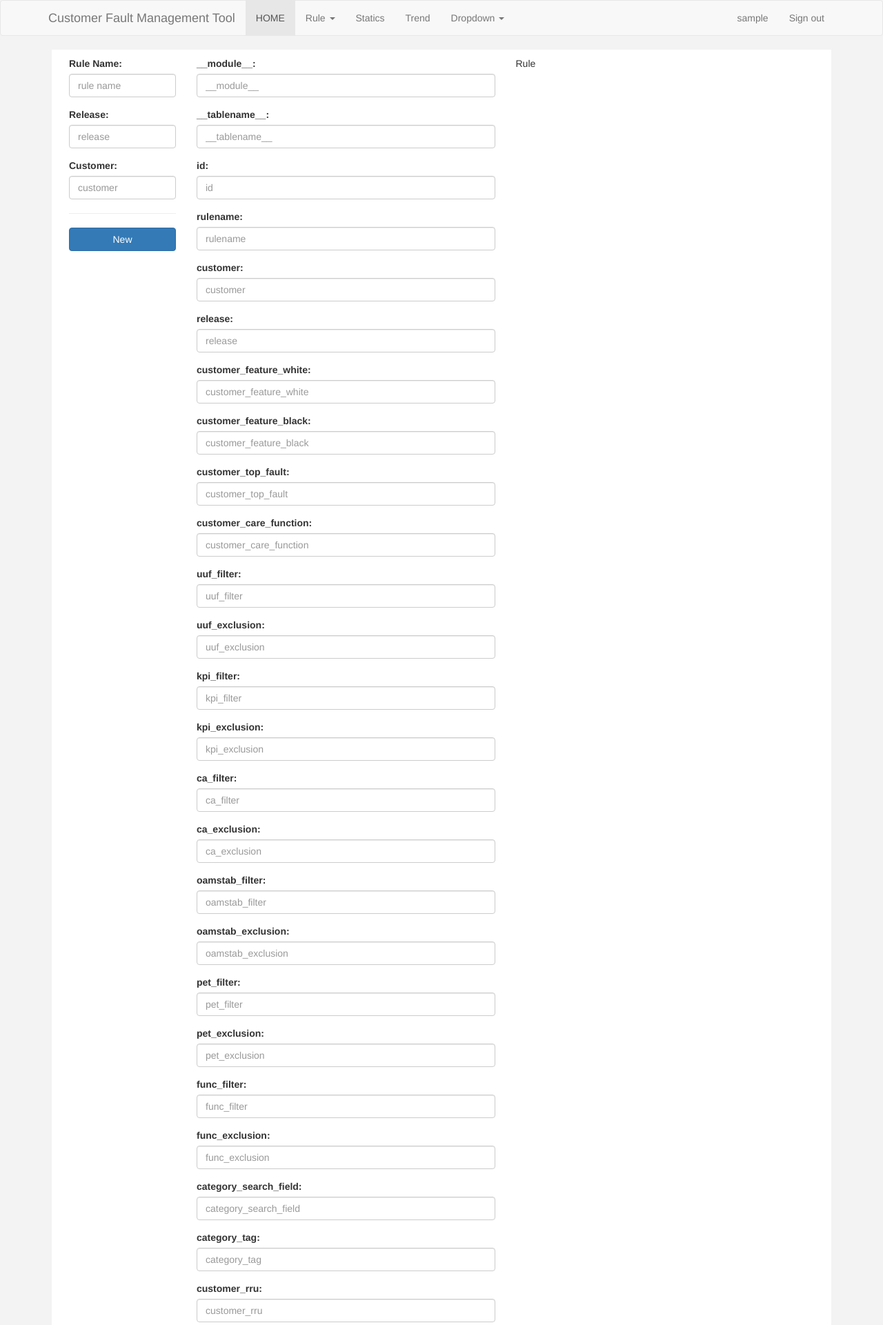
After one commit to bullton/cfmtool2, a Flask app: page /newrule/ in a window 1280 px wide. The commit adds this page. Shown: the top 1921 px of the page at 69% size. Run offline with Flask 2, Linux system fonts and the light colour scheme; the visitor is signed in with stand-in values (Sample User, id 1); data comes from the database, SQL or seed files in the repository; some libraries are stand-ins or nearby versions.

Commit message:
newrule form

```diff
--- a/firstflask.py
+++ b/firstflask.py
@@ -3,7 +3,7 @@
 from flask import Flask,render_template,url_for,request,redirect,session
 from werkzeug.utils import secure_filename
 import config
-from models import User, Source
+from models import User, Source, Rule
 from exts import db
 from decorators import login_require
 from sqlalchemy import desc
@@ -13,6 +13,9 @@
 app = Flask(__name__)
 app.config.from_object(config)
 db.init_app(app)
+
+
+rulekey = ['CustomerFeatureWhiteList','CustomerFeatureBlackList','CustomerTopFaultList','CustomerCareFunctionTag','RRUType','R4BBUType','R3BBUType','FSIHBBUType','R2BBUType','UUFFilter','UUFFilterExclusion','KPIFilter','KPIFilterExclusion','CAFilter','CAFilterExclusion','OAMStabFilter','OAMStabFilterExclusion','PETStabFilter','PETStabFilterExclusion','FuncFilter','FuncFilterExclusion','CategorySearchField','CategoryTag','CustomerBBU','CustomerRRU','CustomerTitleKeywordWhiteList','CustomerTitleKeywordBlackList','CustomerPRWhiteList','CustomerPRBlackList','FTComSc']
 
 
 @app.route('/')
@@ -28,6 +31,13 @@
 @login_require
 def data():
     return render_template('data.html')
+
+@app.route('/newrule/')
+@login_require
+def newrule():
+    rulekey = Rule.__dict__.iterkeys()
+    print rulekey
+    return render_template('newrule.html', key = rulekey)
 
 
 @app.route('/login/',methods=['GET','POST'])
@@ -80,7 +90,8 @@
     uf = request.files['input-b1']
     filename = secure_filename(uf.filename)
     currentpath = os.path.dirname(__file__)
-    savepath = currentpath + '\\uploadfolder\\' + filename
+    ossep = os.path.sep
+    savepath = currentpath + ossep+'uploadfolder'+ ossep + filename
     uf.save(savepath)
     # update db
     source = Source(path=savepath,filename=filename)
@@ -89,7 +100,7 @@
     source.owner = user
     db.session.add(source)
     db.session.commit()
-    return redirect(url_for('data'))
+    return redirect(url_for('index'))
 
 
 @app.context_processor
--- a/templates/base.html
+++ b/templates/base.html
@@ -27,7 +27,14 @@
         <div class="collapse navbar-collapse" id="bs-example-navbar-collapse-1">
           <ul class="nav navbar-nav">
             <li class="active"><a href="/">HOME<span class="sr-only">(current)</span></a></li>
-            <li><a href="/data">Rules</a></li>
+            <li class="dropdown">
+              <a href="#" class="dropdown-toggle" data-toggle="dropdown" role="button" aria-haspopup="true" aria-expanded="false">Rule <span class="caret"></span></a>
+              <ul class="dropdown-menu">
+                <li><a href="/newrule">New Rule</a></li>
+                <li><a href="#">Edit Rule</a></li>
+                <li><a href="#">Delete Rule</a></li>
+              </ul>
+            </li>
             <li><a href="#">Statics</a></li>
             <li><a href="#">Trend</a></li>
             <li class="dropdown">
--- /dev/null
+++ b/templates/newrule.html
@@ -0,0 +1,44 @@
+{% extends 'base.html' %}
+
+{% block title %}Rule{% endblock %}
+
+
+{% block main %}
+    <div class="container-fluid">
+        <div class="row">
+            <!--left-->
+            <form action="/savenewrule/" method="POST">
+                <div class="col-md-2" id="leftCol">
+                    <div class="form-group">
+                        <label>Rule Name:</label>
+                        <input type="text" class="form-control" placeholder="rule name" name="rulename">
+                    </div>
+                    <div class="form-group">
+                        <label>Release:</label>
+                        <input type="text" class="form-control" placeholder="release" name="release">
+                    </div>
+                    <div class="form-group">
+                        <label>Customer:</label>
+                        <input type="text" class="form-control" placeholder="customer" name="customer">
+                    </div>
+                    <div class="form-group">
+                        <hr>
+                    </div>
+                    <div class="form-group">
+                        <button class="btn btn-primary btn-block">New</button>
+                    </div>
+                </div><!--/left-->
+            </form>
+            <!--right-->
+            <div class="col-md-5" id="midCol">
+                {% for k in key %}
+                    <div class="form-group">
+                        <label>{{ k }}:</label>
+                        <input type="text" class="form-control" placeholder={{ k }} name={{ k }}>
+                    </div>
+                {% endfor %}
+            </div><!--/middle-->
+            <div class="col-md-5" id="rightCol">Rule</div><!--/right-->
+        </div><!--/row-->
+    </div><!--/container-->
+{% endblock %}
```
Also changed, not shown: models.py (+40 -0 lines), uploadfolder/image002.jpg (added), uploadfolder/image006.jpg (added), 2 other files.
